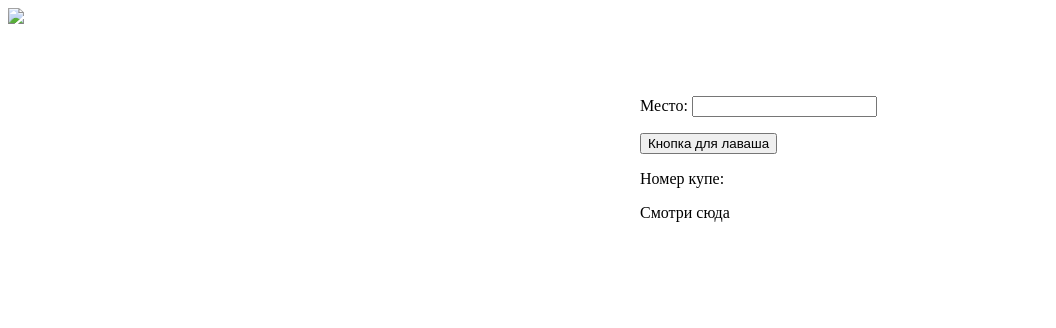
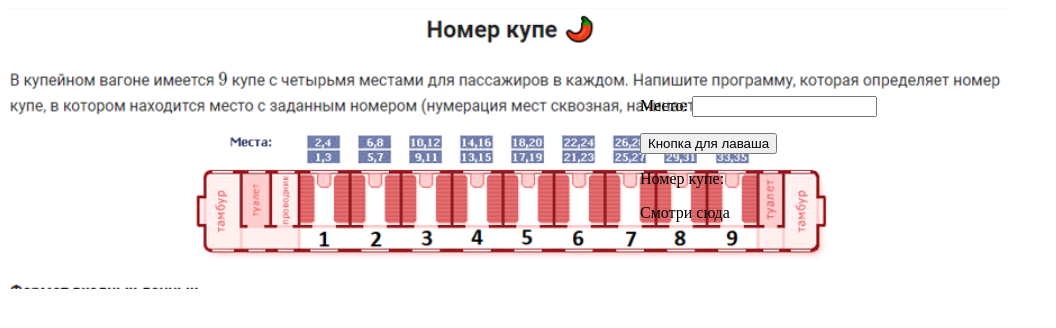
Before and after one commit to PavelPavel97/vagonForLavash, a plain HTML site: page index.html in a window 1280 px wide. Shown: the whole page, without its empty margins (0-1056 px from the left). Drawn offline with Linux system fonts and the light colour scheme.

Commit message:
Update index.html

```diff
--- a/index.html
+++ b/index.html
@@ -10,7 +10,7 @@
 </head>
 
 <body>
-    <img src="image_2022-11-16_17-24-24.png" style="width: 1000px;">
+    <img src="www.png" style="width: 1000px;">
     <div id="container" style="margin: 0;
     position: absolute;
     top: 10%;
```
